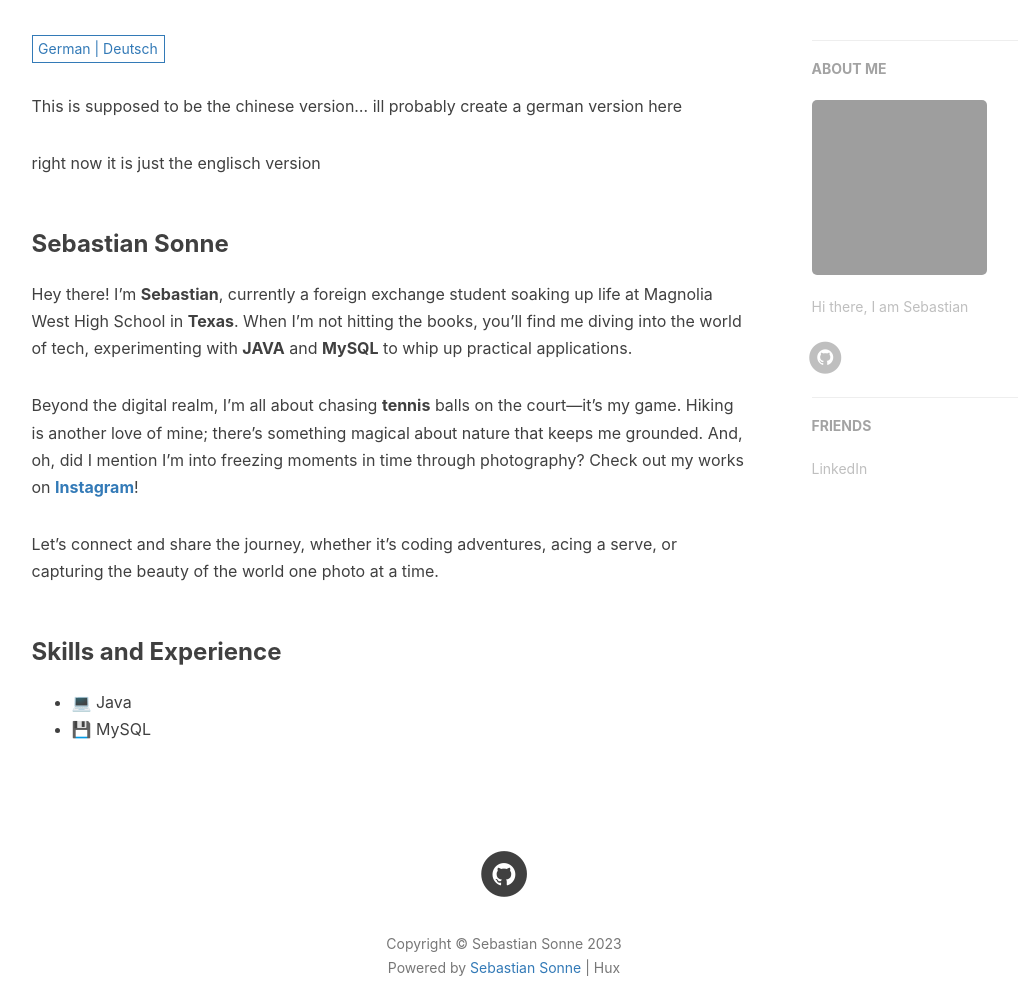
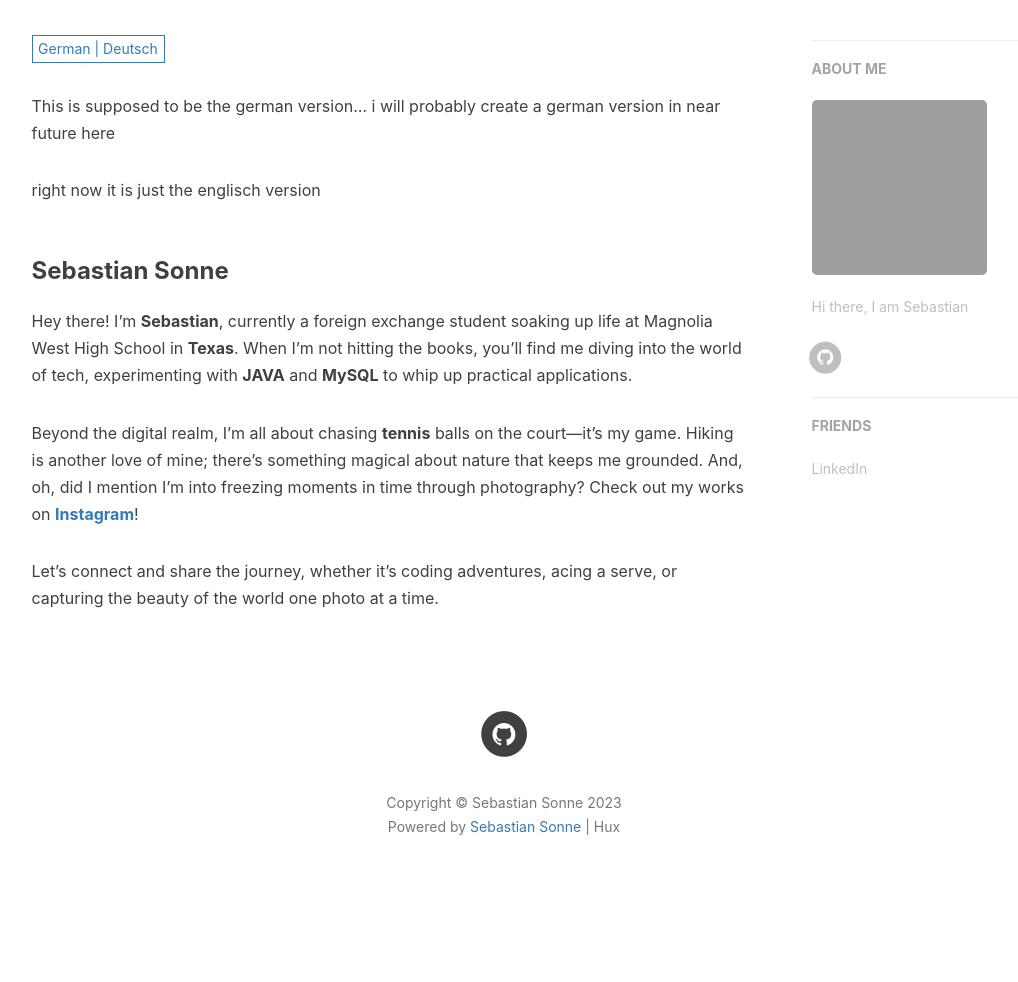
Before and after one commit to Sebastian-Sonne/sebastian-sonne.github.io, a Jekyll site: the page built from about.html, in a window 1280 px wide and 1400 px high. Shown: the part 418-1400 px from the top of the window, without its empty margins (136-1154 px from the left). Built offline with Jekyll 4.4.1, drawn with Linux system fonts in a browser that asks for light colours; nearby versions of some CDN libraries; comment, search, counter and statistics services are not loaded; some of the changed lines change nothing that is shown; grey boxes are pictures that could not be loaded.

Commit message:
more language updates

```diff
--- a/_includes/about/de.md
+++ b/_includes/about/de.md
@@ -1,4 +1,4 @@
-This is supposed to be the chinese version... ill probably create a german version here
+This is supposed to be the german version... i will probably create a german version in near future here
 
 right now it is just the englisch version
 
@@ -9,7 +9,3 @@
 Beyond the digital realm, I'm all about chasing **tennis** balls on the court—it's my game. Hiking is another love of mine; there's something magical about nature that keeps me grounded. And, oh, did I mention I'm into freezing moments in time through photography? Check out my works on **[Instagram](www.instagram.com/sebastian._.sonne)**!
 
 Let's connect and share the journey, whether it's coding adventures, acing a serve, or capturing the beauty of the world one photo at a time.
-
-### Skills and Experience
-* 💻 Java
-* 💾 MySQL
--- a/_includes/about/en.md
+++ b/_includes/about/en.md
@@ -1,40 +1,7 @@
-# EDDIT THE EN.MD FILE IN _INCLUDES/ABOUT
+### Sebastian Sonne
 
-Hey, I am Huang, Xuan (a.k.a. _@huxpro_). I worked on the [React Team](https://beta.reactjs.org/community/meet-the-team#react-core) at <del>Facebook</del>Meta.
+Hey there! I'm **Sebastian**, currently a foreign exchange student soaking up life at Magnolia West High School in **Texas**. When I'm not hitting the books, you'll find me diving into the world of tech, experimenting with **JAVA** and **MySQL** to whip up practical applications.
 
-I considered myself as a hybrid between a software engineer specifically into the programming languages theories and implementations domain (i.e. compiler, type system, type-based formal verification, virtual machine, runtime systems, garbage collection), and a creative technologiest deeply caring about many humanistic aspects (e.g. visual, sound, interaction) in UI and HCI in general.
+Beyond the digital realm, I'm all about chasing **tennis** balls on the court—it's my game. Hiking is another love of mine; there's something magical about nature that keeps me grounded. And, oh, did I mention I'm into freezing moments in time through photography? Check out my works on **[Instagram](www.instagram.com/sebastian._.sonne)**!
 
-I also worked on the [Hermes JavaScript Engine](https://hermesengine.dev/), some other projects under the [Reality Labs (Research)](https://tech.fb.com/ar-vr/), and [ReasonML](https://reasonml.github.io/) (now [ReScript](https://rescript-lang.org/)) efforts at Meta (Facebook).
-
-In the past, I worked on [Alitrip (Fliggy)](https://www.alitrip.com/) mobile and web apps under the [Alibaba Group](https://en.wikipedia.org/wiki/Alibaba_Group), found and lead front-end infrastructure team at an unicorn startup company [Beijing Weiying (a.k.a. WePiao, now acquired by Maoyan)](https://www.crunchbase.com/organization/beijing-weiying-technology), and helped [Ele.me (now acquired by Alibaba)](https://en.wikipedia.org/wiki/Ele.me) to upgrade their mobile web site into [the first influential PWA (progressive web app) in China](https://medium.com/elemefe/upgrading-ele-me-to-progressive-web-app-2a446832e509).
-
-I studied BA, Digital Media Art at [Communication University of China](https://en.wikipedia.org/wiki/Communication_University_of_China) and MS, Computer Science (with a focus on programming languages, mainly supervised by [Prof. Matthew Fluet](https://www.cs.rit.edu/~mtf/)) at [Rochester Institute of Technology](https://en.wikipedia.org/wiki/Rochester_Institute_of_Technology).
-
-##### Appearence
-
-- [React Labs: What We've Been Working On – June 2022][12] · React Blog · 2022
-- [React Without Memo][11] · [React Conf 2021](https://conf.reactjs.org/)
-- [Toward Hermes being the Default][11] · React Native Blog · 2021
-- React Native 0.64 with Hermes for iOS · [The RN Show Podcast Ep #5](https://www.callstack.com/podcast-react-native-show) · 2021
-- [Upgrading to Progressive Web Apps][9] · [JSConf China Shanghai 2017](http://2017.jsconf.cn/)
-- Building Progressive Web Apps · [CSDI Guangzhou 2017](http://www.csdisummit.com/)
-- The State of Progressive Web App · GDG IO Redux Beijing 2017
-- PWA Rehashing · Baidu HQ Beijing 2017
-- [Service Worker 101][5] · GDG DevFest Beijing 2016
-- [Progressive Web Apps][4] · QCon Shanghai 2016
-- Progressive Web App in my POV · GDG IO Redux Beijing 2016
-- [CSS Still Sucks 2015][2] · 2015
-- [JavaScript Modularization Journey][1] · 2015
-
-[1]: //huangxuan.me/2015/07/09/js-module-7day/
-[2]: //huangxuan.me/2015/12/28/css-sucks-2015/
-[3]: //huangxuan.me/2016/06/05/pwa-in-my-pov/
-[4]: //huangxuan.me/2016/10/20/pwa-qcon2016/
-[5]: //huangxuan.me/2016/11/20/sw-101-gdgdf/
-[6]: https://yanshuo.io/assets/player/?deck=58ac8598b123db0067292f92 "PWA Rehashing"
-[7]: https://yanshuo.io/assets/player/?deck=593ad6fbfe88c2006a0a0d6d "The State of PWA"
-[8]: https://yanshuo.io/assets/player/?deck=594d673d570c357d0698a950 "Building PWA"
-[9]: //huangxuan.me/jsconfcn2017/
-[10]: https://reactnative.dev/blog/2021/10/26/toward-hermes-being-the-default
-[11]: https://youtu.be/lGEMwh32soc
-[12]: https://reactjs.org/blog/2022/06/15/react-labs-what-we-have-been-working-on-june-2022.html
+Let's connect and share the journey, whether it's coding adventures, acing a serve, or capturing the beauty of the world one photo at a time.
```
